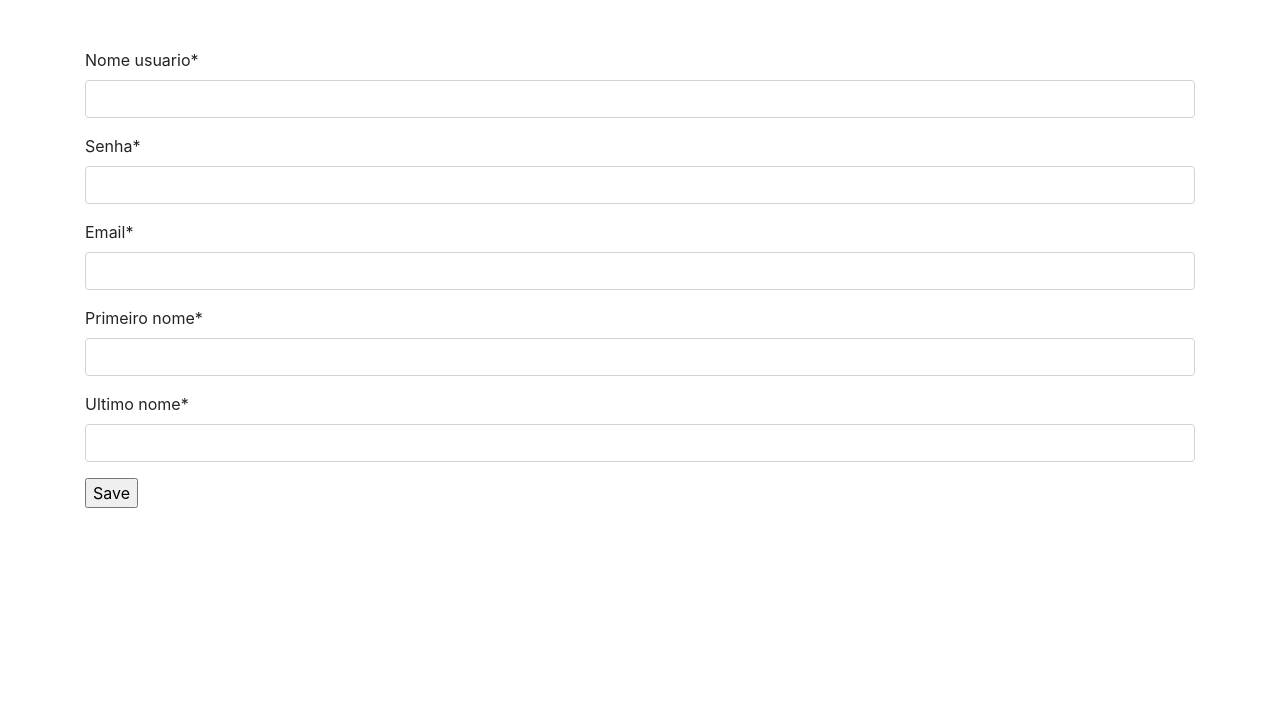
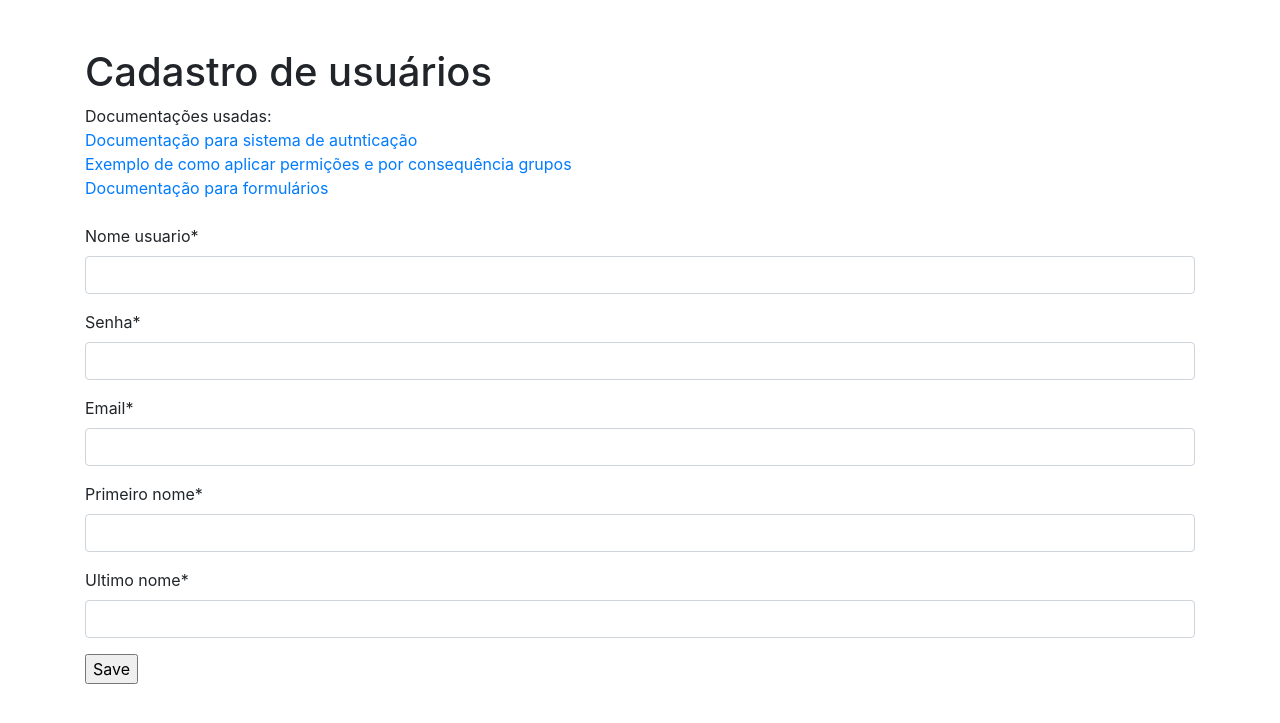
Before and after one commit to katiri/Django, a Django app: page /cadastrouser/ in a window 1280 px wide. Shown: the part 56-779 px from the top of the page. Run offline with Django 3.2, Linux system fonts and the light colour scheme; parts of the project's set-up code (start-up, migrations or seed data) failed here and were passed over; some libraries are stand-ins or nearby versions.

Commit message:
Quarta versão, documentações usadas

```diff
--- a/central/templates/cadastrouser.html
+++ b/central/templates/cadastrouser.html
@@ -6,6 +6,20 @@
     <div class="container my-5">
         <div class="row">
             <div class="col">
+                <h1>Cadastro de usuários</h1>
+                Documentações usadas:<br>
+                <a alt="Documentação para sistema de autnticação" href="https://docs.djangoproject.com/en/3.1/ref/contrib/auth/#django.contrib.auth.models.Permission" target="_blank">
+                    Documentação para sistema de autnticação
+                </a>
+                <br>
+                <a alt="Exemplo de como aplicar permições e por consequência grupos" href="https://stackoverflow.com/questions/20361235/django-set-user-permissions-when-user-is-automatically-created-using-get-or-cr" target="_blank">
+                    Exemplo de como aplicar permições e por consequência grupos
+                </a>
+                <br>
+                <a alt="Documentação para formulários" href="https://docs.djangoproject.com/en/3.1/ref/forms/" target="_blank">
+                    Documentação para formulários
+                </a>
+                <br><br>
                 <form method="post" enctype="multipart/form-data">
                     {% csrf_token %}
                     {{ form|crispy }}
```
